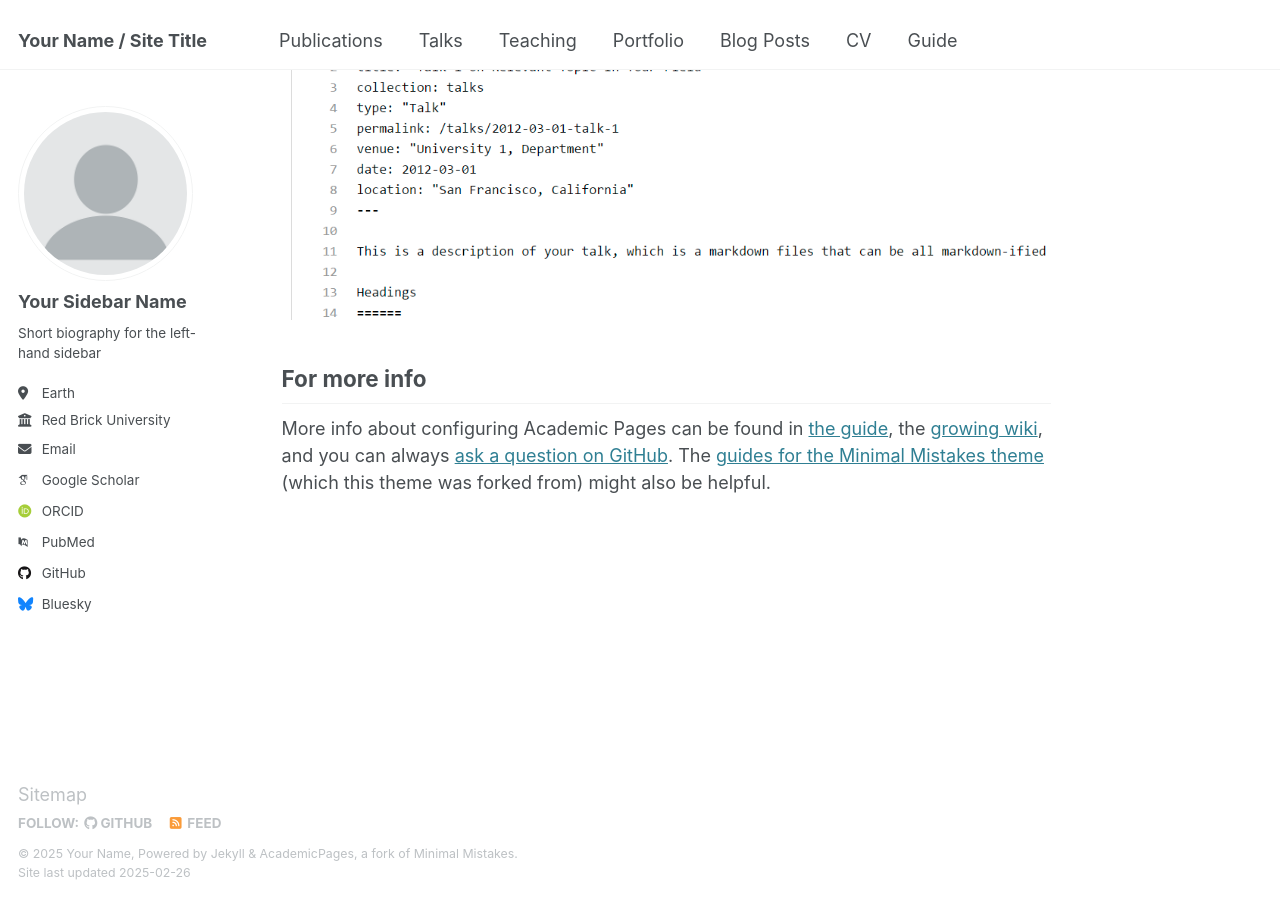
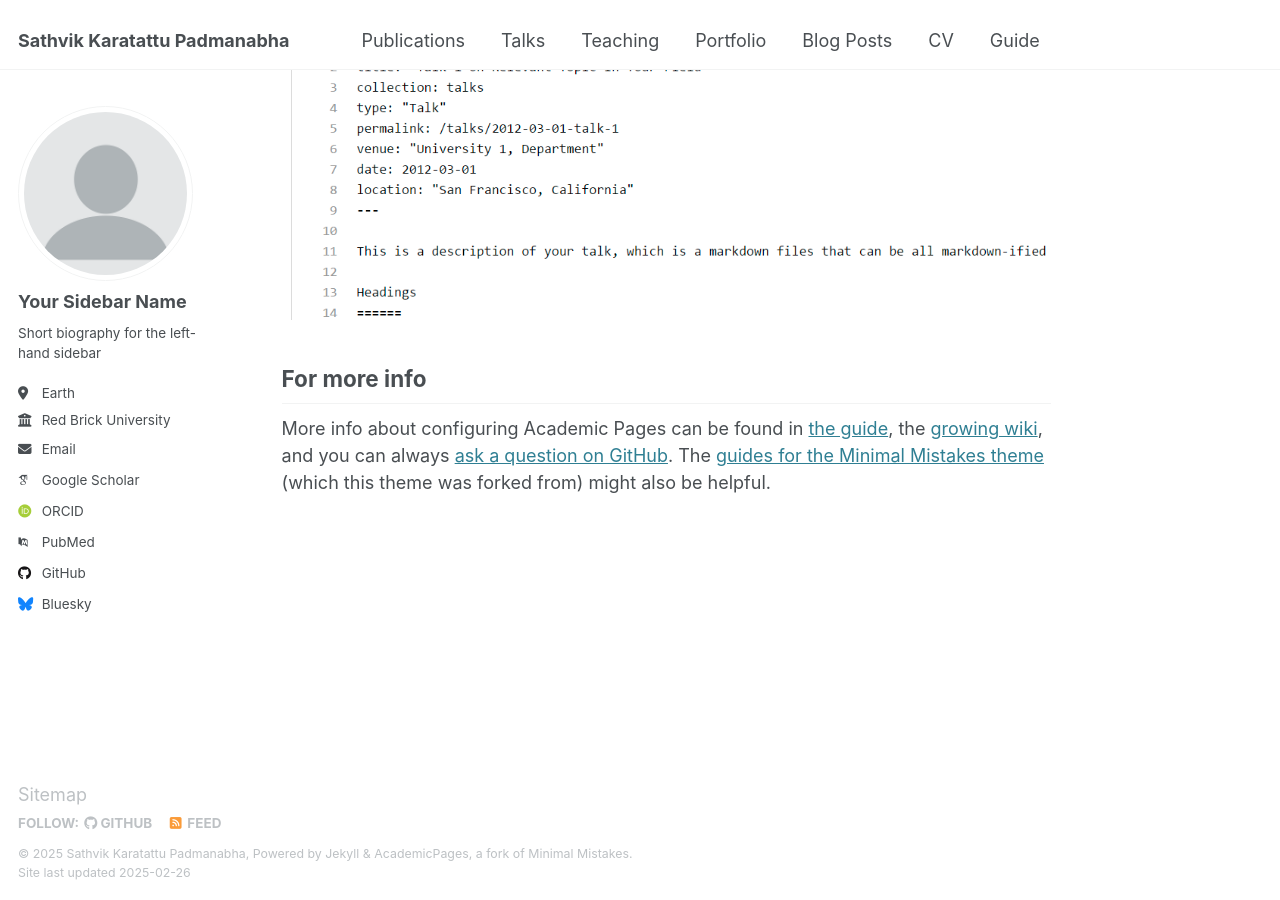
Before and after one commit to SathvikKP/SathvikKP.github.io, a Jekyll site: the page built from _pages/about.md, in a window 1280 px wide and 900 px high, scrolled down 2642 px. Built offline with Jekyll 4.4.1, drawn with Linux system fonts in a browser that asks for light colours; some web fonts are replaced.

Commit message:
updating

```diff
--- a/_config.yml
+++ b/_config.yml
@@ -9,10 +9,10 @@
 # Basic Site Settings
 locale                   : "en-US"
 site_theme               : "default"
-title                    : "Your Name / Site Title"
+title                    : "Sathvik Karatattu Padmanabha"
 title_separator          : "-"
-name                     : &name "Your Name"
-description              : &description "personal description"
+name                     : &name "Sathvik Karatattu Padmanabha"
+description              : &description "Master's student at Georgia Institute of Technology"
 url                      : https://academicpages.github.io # the base hostname & protocol for your site e.g. "https://[your GitHub username].github.io"
 baseurl                  : "" # the subpath of your site, e.g. "/blog"
 repository               : "academicpages/academicpages.github.io"
```
